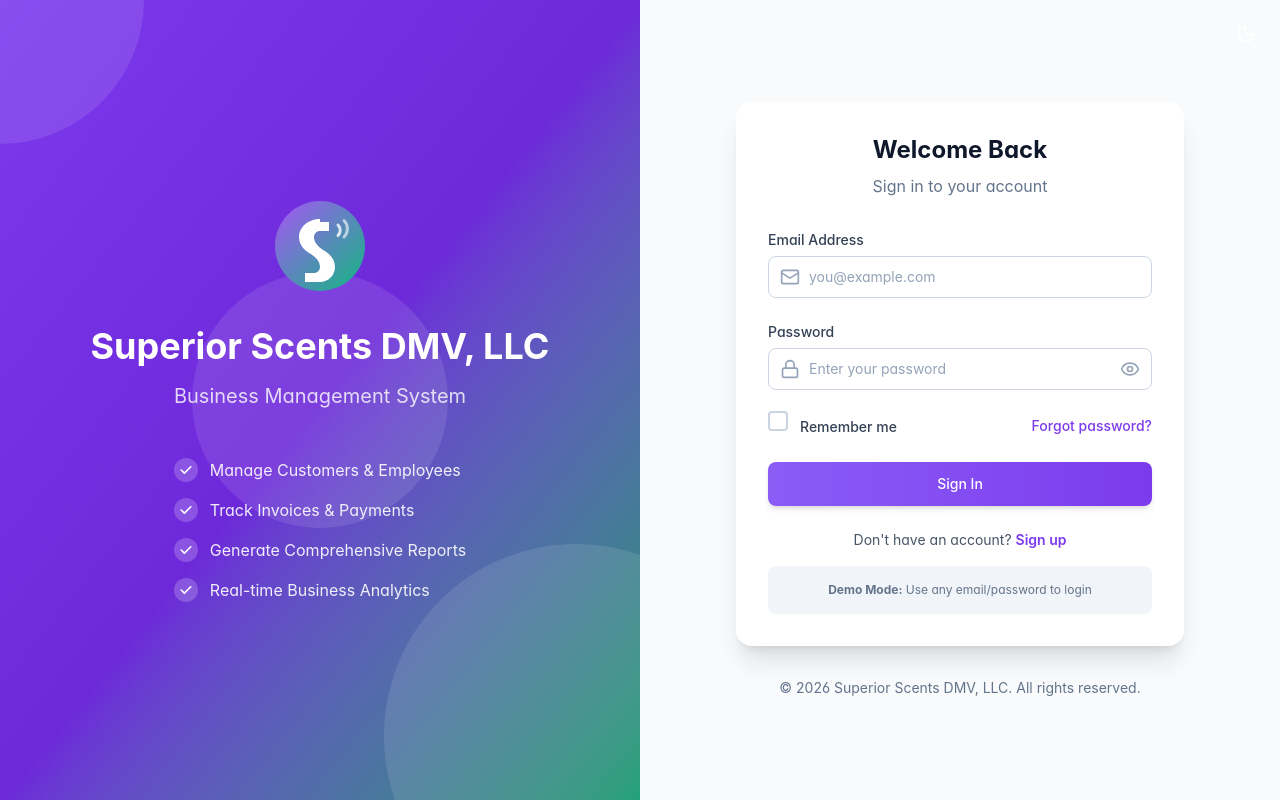
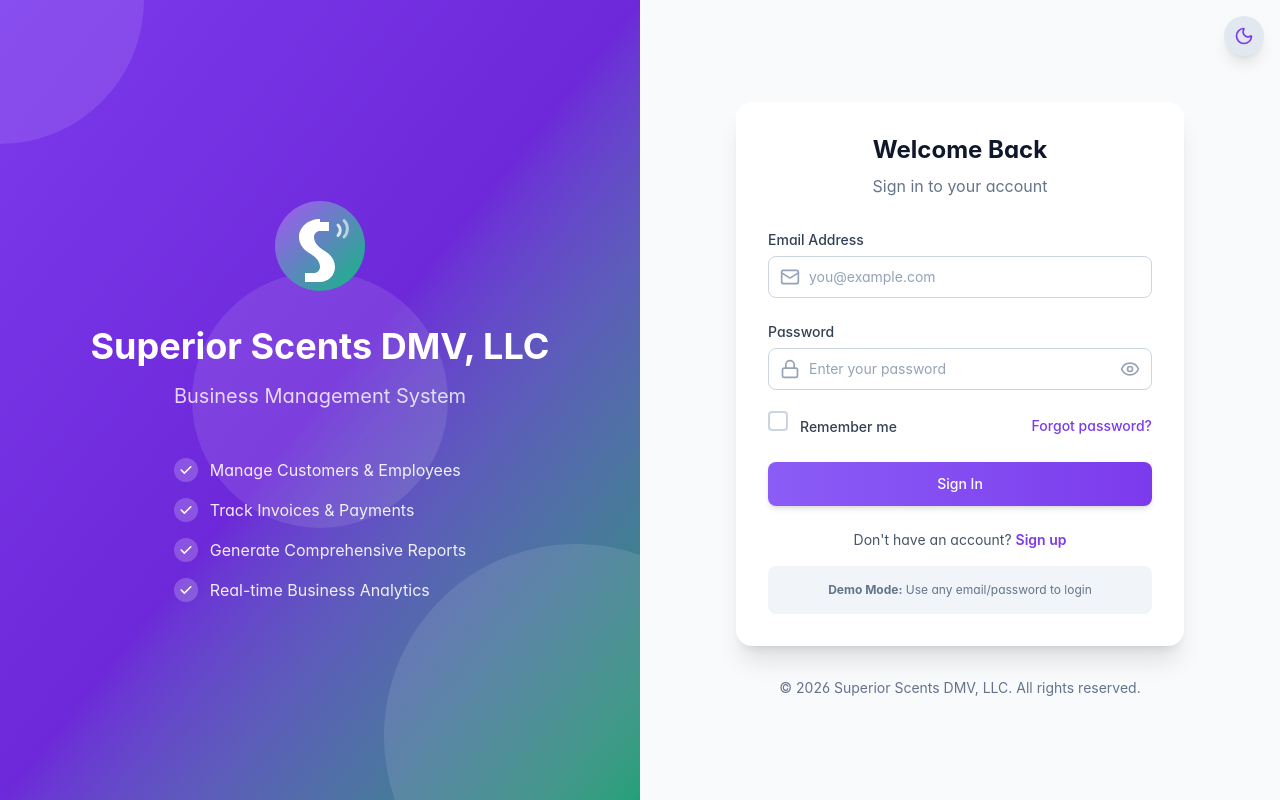
Before and after one commit to atechwebsol01/superior-scents-dmv, a React (Vite) app: page /login in a window 1280 px wide. Built offline with nearby package versions, Linux system fonts and the light colour scheme; no server answers.

Commit message:
Make theme toggle button more visible on auth pages
- Changed to rounded full button with solid background
- Added shadow for visibility
- Purple moon icon, yellow sun icon

Co-authored-by: factory-droid[bot] <138933559+factory-droid[bot]@users.noreply.github.com>

```diff
--- a/src/features/auth/pages/LoginPage.tsx
+++ b/src/features/auth/pages/LoginPage.tsx
@@ -29,13 +29,13 @@ export const LoginPage: React.FC = () => {
       {/* Theme Toggle */}
       <button
         onClick={toggleTheme}
-        className="absolute top-4 right-4 z-50 p-2 rounded-lg bg-white/10 dark:bg-neutral-800 backdrop-blur-sm hover:bg-white/20 dark:hover:bg-neutral-700 transition-colors"
+        className="absolute top-4 right-4 z-50 p-2.5 rounded-full bg-neutral-200 dark:bg-neutral-700 shadow-lg hover:bg-neutral-300 dark:hover:bg-neutral-600 transition-colors"
         title={resolvedTheme === 'dark' ? 'Switch to light mode' : 'Switch to dark mode'}
       >
         {resolvedTheme === 'dark' ? (
-          <Sun className="w-5 h-5 text-white" />
+          <Sun className="w-5 h-5 text-yellow-400" />
         ) : (
-          <Moon className="w-5 h-5 text-neutral-700 lg:text-white" />
+          <Moon className="w-5 h-5 text-primary-600" />
         )}
       </button>
 
--- a/src/features/auth/pages/SignUpPage.tsx
+++ b/src/features/auth/pages/SignUpPage.tsx
@@ -30,13 +30,13 @@ export const SignUpPage: React.FC = () => {
       {/* Theme Toggle */}
       <button
         onClick={toggleTheme}
-        className="absolute top-4 right-4 z-50 p-2 rounded-lg bg-white/10 dark:bg-neutral-800 backdrop-blur-sm hover:bg-white/20 dark:hover:bg-neutral-700 transition-colors"
+        className="absolute top-4 right-4 z-50 p-2.5 rounded-full bg-neutral-200 dark:bg-neutral-700 shadow-lg hover:bg-neutral-300 dark:hover:bg-neutral-600 transition-colors"
         title={resolvedTheme === 'dark' ? 'Switch to light mode' : 'Switch to dark mode'}
       >
         {resolvedTheme === 'dark' ? (
-          <Sun className="w-5 h-5 text-white" />
+          <Sun className="w-5 h-5 text-yellow-400" />
         ) : (
-          <Moon className="w-5 h-5 text-neutral-700 lg:text-white" />
+          <Moon className="w-5 h-5 text-primary-600" />
         )}
       </button>
 
```
